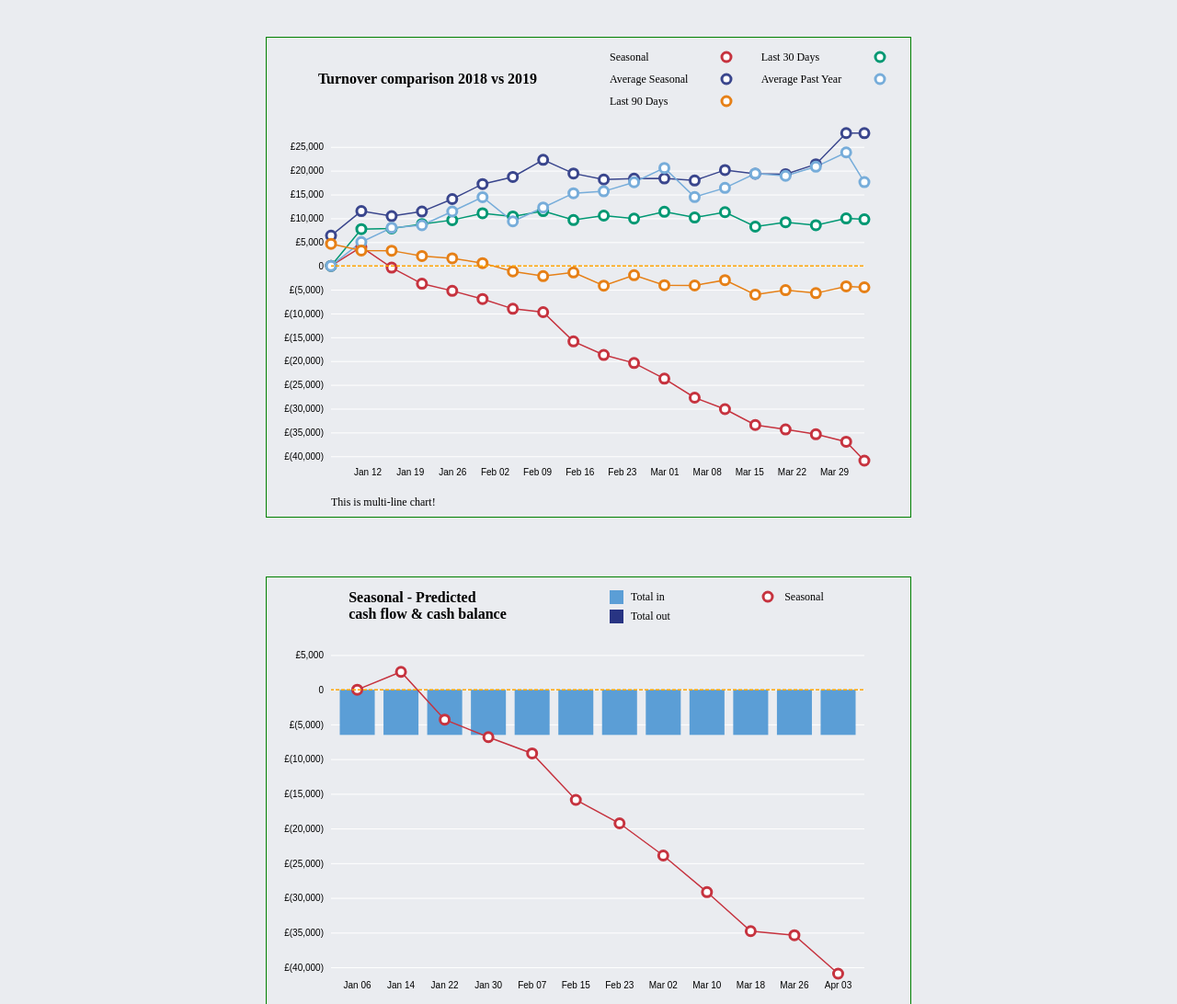
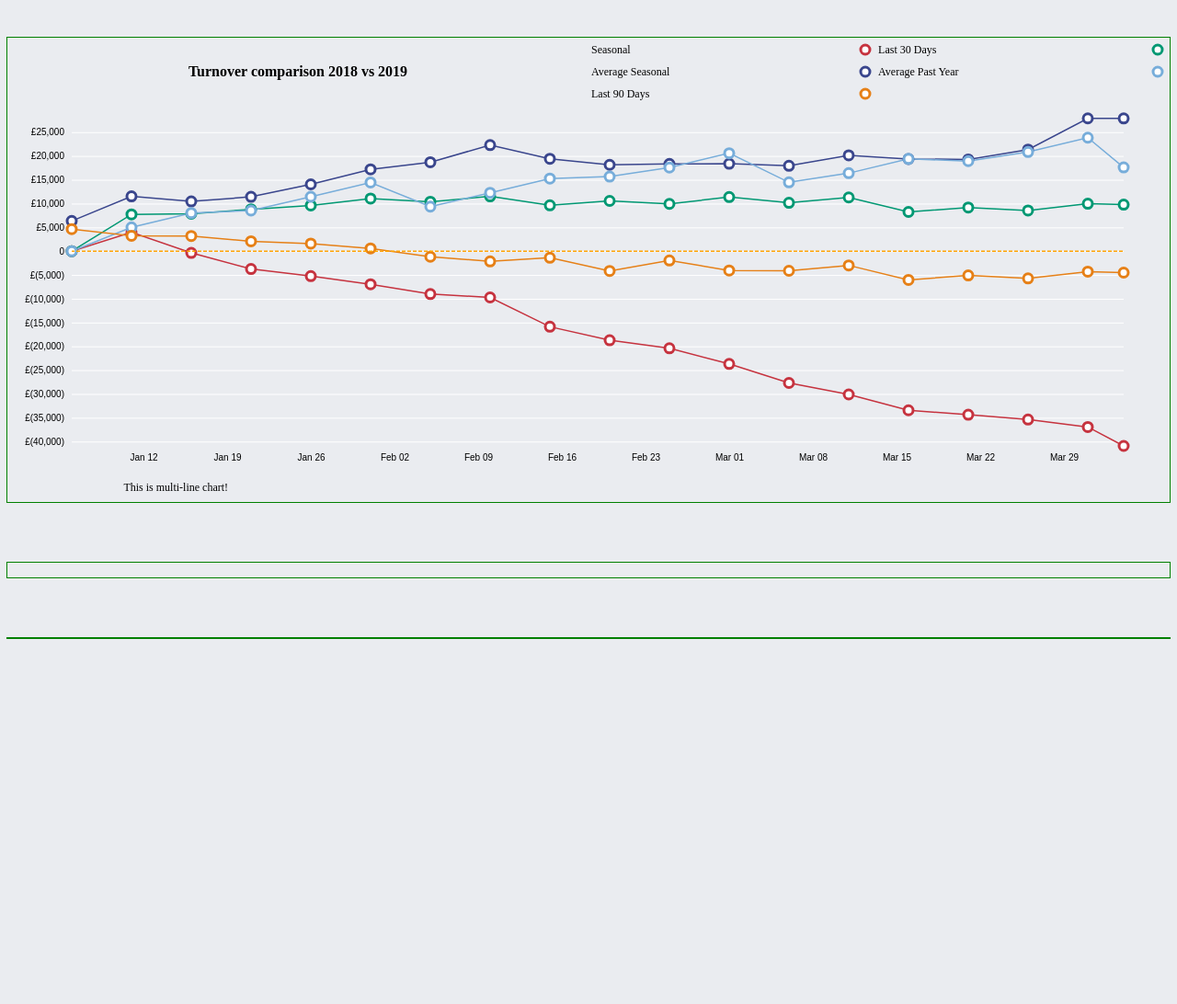
Before and after one commit to genie4viz/several-charts, a plain HTML site: page index.html in a window 1280 px wide. Shown: the top 1092 px of the page at 92% size. After the commit the page ends 800 px from the top, so only its background shows below. Drawn offline with Linux system fonts and the light colour scheme.

Commit message:
with div legend

```diff
--- a/css/style.css
+++ b/css/style.css
@@ -7,14 +7,15 @@ body {
 #charts-container {
   display: flex;
   justify-content: center;
+  align-items: center;
   flex-direction: column;
-  align-items: center;
   width: 100%;
   height: 100%;
 }
 
 .chart {
   margin: 2rem;
+  width: 100%;
   border: 1px solid green;
 }
 
@@ -24,6 +25,7 @@ body {
   display: flex;
   flex-direction: column;
   align-items: center;
+  width: 100%;
 }
 #line-chart-logo {
   display: flex;
@@ -34,6 +36,9 @@ body {
   width: 50%;
   justify-content: center;
   align-items: center;
+  font-size: 16px;
+  font-weight: bold;
+  text-align: center;
 }
 #line-chart-legends {
   display: flex;
@@ -63,6 +68,7 @@ body {
 #bar-chart-title {
   display: flex;
   width: 50%;
+  text-align: center;
   justify-content: center;
   align-items: center;
 }
@@ -86,7 +92,6 @@ body {
   display: flex;
   align-items: center;
   justify-content: space-between;
-  padding: 0 12px;
 }
 .cell2 {
   display: flex;
@@ -97,5 +102,5 @@ body {
   margin: 0 8px;
 }
 table {
-  padding: 8px;
+  width: 100%;
 }
--- a/js/draw.js
+++ b/js/draw.js
@@ -1,8 +1,9 @@
 //draw functions
 
-function addLineChart(cWidth, cHeight, gd, ei, diff_day = 1) {
+function drawLineChart(cWidth, cHeight, gd, ei, diff_day = 1) {
   //gd: graph data, ei: extra_info
   //append title and legend
+
   const margin = { left: 70, top: 10, right: 50, bottom: 30 },
     w = cWidth - margin.left - margin.right,
     h = cHeight - margin.top - margin.bottom,
@@ -14,9 +15,7 @@ function addLineChart(cWidth, cHeight, gd, ei, diff_day = 1) {
   const legend_rows = 2,
     legend_cols = Math.round(gd.length / legend_rows);
 
-  d3.select("#line-chart-title").html(
-    `<strong style="font-size:16px">Turnover comparison 2018 vs 2019</strong>`
-  );
+  d3.select("#line-chart-title").html("Turnover comparison 2018 vs 2019");
 
   let legends = gd.map(d => ({ label: d.label, color: ei.color[d.value] }));
 
@@ -42,8 +41,6 @@ function addLineChart(cWidth, cHeight, gd, ei, diff_day = 1) {
   legend_html_str += `</table>`;
   d3.select("#line-chart-legends").html(legend_html_str);
   d3.select("#line-chart-description").html("This is multi-line chart!");
-
-  svg.selectAll("*").remove();
 
   let days = gd[0].data.map(d => d.date),
     available_y_values = [];
@@ -156,7 +153,7 @@ function addLineChart(cWidth, cHeight, gd, ei, diff_day = 1) {
     .attr("d", `M0 ${y(ei.main_bank_account_overdraft_limit)}h${w}z`);
 }
 
-function addBarChart(cWidth, cHeight, gd, duration_name, ei, diff_day = 1) {
+function drawBarChart(cWidth, cHeight, gd, duration_name, ei, diff_day = 1) {
   let bgd = gd.filter(d => d.value === duration_name)[0];
 
   const margin = { left: 70, top: 10, right: 50, bottom: 30 },
@@ -270,7 +267,7 @@ function addBarChart(cWidth, cHeight, gd, duration_name, ei, diff_day = 1) {
     );
 
   // Draw bars - total_in
-  console.log(r_bgd.data)
+  console.log(r_bgd.data);
   svgG
     .selectAll(".total_in-bars")
     .data(r_bgd.data)
@@ -278,7 +275,7 @@ function addBarChart(cWidth, cHeight, gd, duration_name, ei, diff_day = 1) {
     .append("rect")
     .attr("fill", ei.color.total_in)
     .attr("x", d => x(d.date))
-    .attr("y", d => y(0) )
+    .attr("y", d => y(0))
     .attr("width", x.bandwidth())
     .attr("height", d => y(0) - 2);
 
@@ -322,4 +319,4 @@ function addBarChart(cWidth, cHeight, gd, duration_name, ei, diff_day = 1) {
     .attr("d", `M0 ${y(ei.main_bank_account_overdraft_limit)}h${w}z`);
 }
 
-function addDonutChart(width, height, v_data) {}
+function drawDonutChart(width, height, v_data) {}
--- a/js/index.js
+++ b/js/index.js
@@ -1,20 +1,18 @@
 // set the dimensions and margins of the graph
-// let containerWidth = d3.select("#chart-container").style("width"),
-//   containerHeight = d3.select("#chart-container").style("height"),
-const c_width = 700,
-  c_height = 400;
+let containerWidth = parseFloat(
+    d3.select("#line-chart-container").style("width")
+  ),
+  containerHeight = 400;
 
 init();
 
 function init() {
-
-  const f_data = normalizeData(data.calculation_basis_balances.items);
-  console.log(f_data,' ppp')
   const extra_info = {
       currency_postfix: data.calculation_basis_balances.currency_postfix,
       first_balance: data.calculation_basis_balances.first_balance,
       currency_prefix: data.calculation_basis_balances.currency_prefix,
-    main_bank_account_overdraft_limit: data.organisation_data.account.data.main_bank_account_overdraft_limit,
+      main_bank_account_overdraft_limit:
+        data.organisation_data.account.data.main_bank_account_overdraft_limit,
       color: {
         seasonal: "#c6333f",
         mostrecent: "#009873",
@@ -24,31 +22,14 @@ function init() {
         total_in: "#5b9ed6",
         total_out: "#283483"
       }
-  }
+    },
+    f_data = normalizeData(data.calculation_basis_balances.items);
 
-  addLineChart(
-    c_width,
-    c_height,
+  drawLineChart(
+    containerWidth,
+    containerHeight,
     f_data,
     extra_info,
-    5//difference of days for show
+    5 //difference of days for show
   );
-
-  addBarChart(
-    c_width,
-    c_height,
-    f_data,
-    "seasonal",
-    extra_info,
-    8//difference of days for show
-  );
-
-  //   addDonutChart();
 }
-
-//events
-window.addEventListener("resize", onResize);
-
-function onResize() {
-  //   console.log(window.innerWidth, window.innerHeight);
-}
--- a/js/utils.js
+++ b/js/utils.js
@@ -110,3 +110,18 @@ function getDays(data) {
 function withComma(x) {
   return x.toString().replace(/\B(?=(\d{3})+(?!\d))/g, ",");
 }
+//detect media
+function detectMediaQuery() {
+  if (window.matchMedia("(max-width: 768px)").matches) {
+    //is mobile
+    console.log("mobile");
+  } else if (
+    window.matchMedia("(min-width: 768px) and (max-width: 991px)").matches
+  ) {
+    console.log("tablet");
+  } else if (window.matchMedia("(max-width: 1500px)").matches) {
+    console.log("desktop");
+  } else {
+    console.log("extra");
+  }
+}
```
Lines whose indentation alone changed are shown as unchanged.
